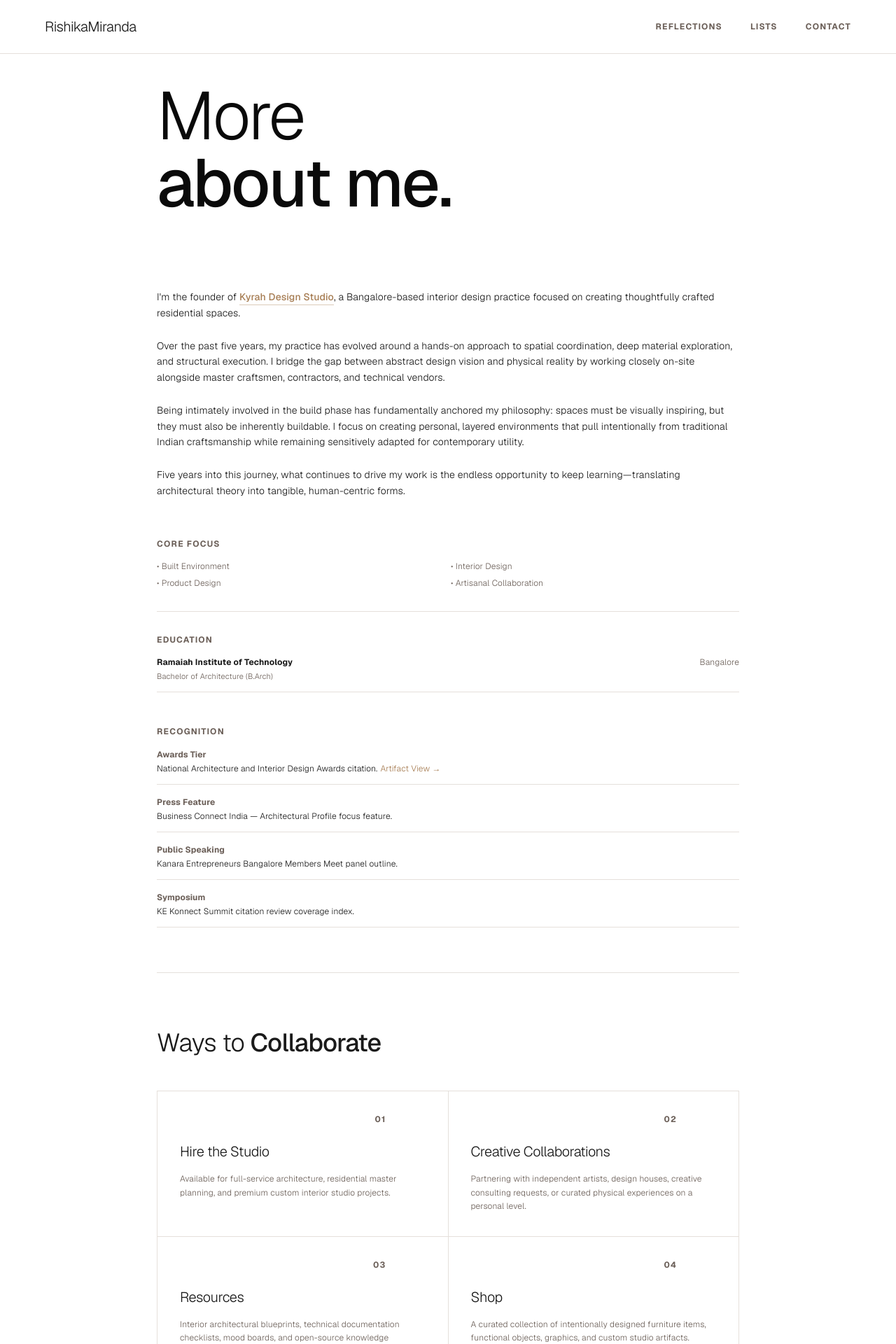
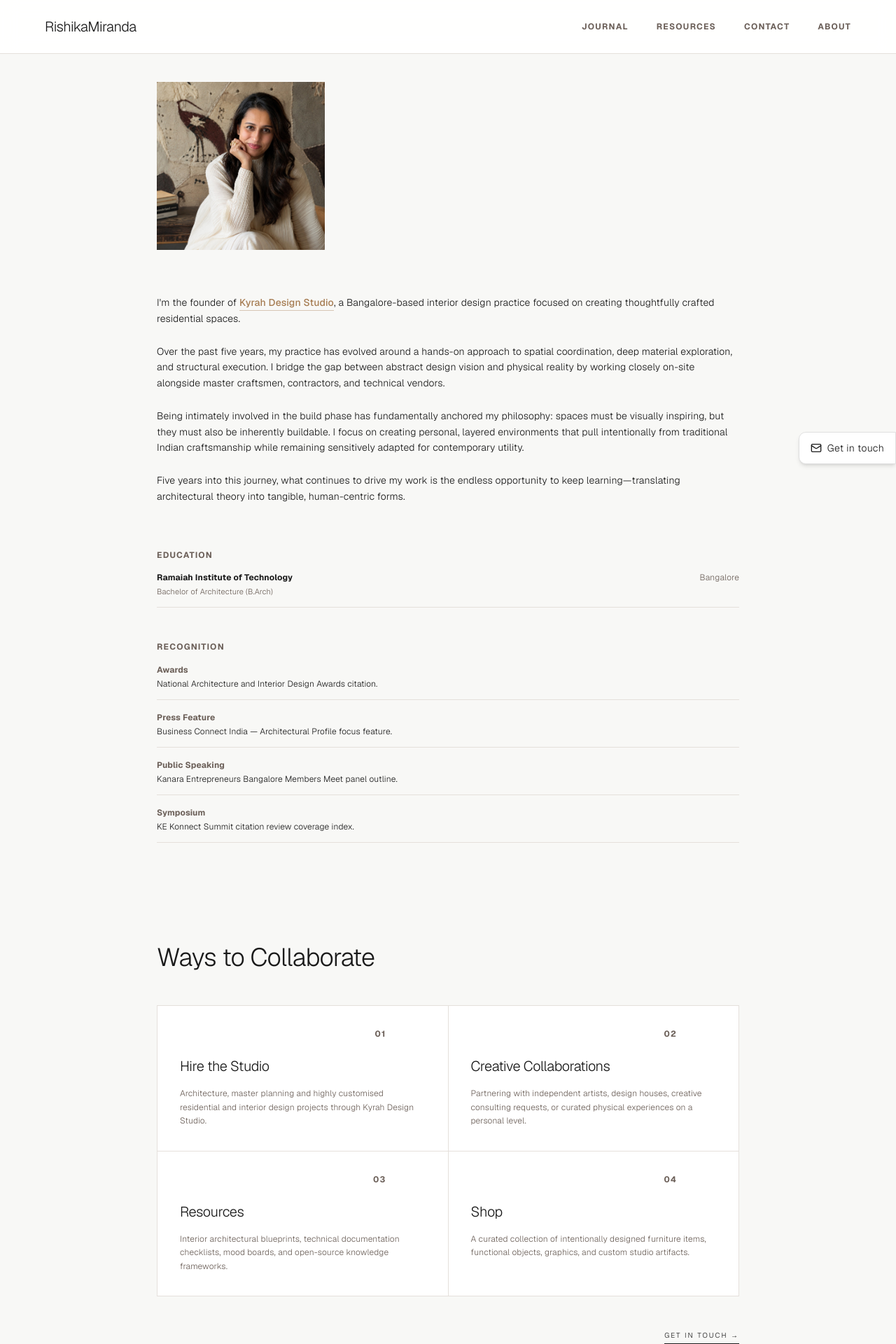
Before and after one commit to rishikamiranda/rishikamiranda, a Next.js app: page /about in a window 1280 px wide. Shown: the top 1920 px of the page at 70% size. Built offline with nearby package versions, Linux system fonts and the light colour scheme.

Commit message:
all changes

```diff
--- a/src/app/about/page.tsx
+++ b/src/app/about/page.tsx
@@ -4,11 +4,14 @@ export default function AboutPage() {
   return (
     <main className="max-w-4xl mx-auto px-4 sm:px-8">
       {/* HERO HEADER SECTION */}
-      <section className="pt-20 pb-12 md:pt-10 md:pb-10 w-full ">
-        <h1 className="text-5xl sm:text-7xl md:text-8xl font-light leading-none tracking-tight">
-          More<br />
-          <span className="font-medium">about me.</span>
-        </h1>
+      <section className="pt-20  md:pt-10  w-full ">
+        <div className="w-40 h-40 sm:w-48 sm:h-48 md:w-52 md:h-52 lg:w-60 lg:h-60 overflow-hidden flex-shrink-0">
+            <img
+              src="/rishika.jpeg"
+              alt="Rishika Miranda"
+              className="w-full h-full object-cover"
+            />
+          </div>
       </section>
 
       {/* BIOGRAPHY NARRATIVE CORE */}
@@ -39,22 +42,9 @@ export default function AboutPage() {
             Five years into this journey, what continues to drive my work is the endless opportunity to keep learning—translating architectural theory into tangible, human-centric forms.
           </p>
 
-          {/* Core Focus Section */}
-          <div className="pt-8">
-            <div className="mb-4">
-              <span className="step-line w-6 mb-3 ml-auto" />
-              <h2 className="text-xs font-bold uppercase tracking-widest text-[#6b5f58]">Core Focus</h2>
-            </div>
-            <ul className="grid grid-cols-2 gap-2 text-xs text-[#6b5f58]">
-              <li className="">• Built Environment</li>
-              <li className="">• Interior Design</li>
-              <li className="">• Product Design</li>
-              <li className="">• Artisanal Collaboration</li>
-            </ul>
-          </div>
 
           {/* Chronological Timeline Modules */}
-          <div className="pt-8 space-y-12 border-t border-[#e5e0db] mt-8">
+          <div className="pt-8 space-y-12 mt-8">
 
             {/* Education Section */}
             <div>
@@ -79,16 +69,8 @@ export default function AboutPage() {
               </div>
               <ul className="space-y-4 text-xs leading-relaxed">
                 <li className="border-b border-[#e5e0db] pb-3">
-                  <span className="block font-bold text-[#6b5f58]">Awards Tier</span>
+                  <span className="block font-bold text-[#6b5f58]">Awards </span>
                   National Architecture and Interior Design Awards citation.
-                  <a
-                    href="https://kyrah.in"
-                    target="_blank"
-                    rel="noopener noreferrer"
-                    className="text-[#a67c52] inline-block ml-1 hover:underline"
-                  >
-                    Artifact View →
-                  </a>
                 </li>
                 <li className="border-b border-[#e5e0db] pb-3">
                   <span className="block font-bold text-[#6b5f58]">Press Feature</span>
@@ -110,10 +92,10 @@ export default function AboutPage() {
       </section>
 
       {/* COLLABORATION GRID */}
-      <section className="py-16 md:py-20 w-full border-t border-[#e5e0db]">
+      <section className="py-16 md:py-20 w-full">
         <div className="mb-12">
           <span className="step-line w-8 mb-6 ml-auto" />
-          <h2 className="text-3xl md:text-4xl font-light text-[#1a1a1a]">Ways to <span className="font-medium">Collaborate</span></h2>
+          <h2 className="text-3xl md:text-4xl font-light text-[#1a1a1a]">Ways to Collaborate</h2>
         </div>
 
         <div className="grid grid-cols-1 md:grid-cols-2 gap-px bg-[#e5e0db] border border-[#e5e0db]">
@@ -124,9 +106,15 @@ export default function AboutPage() {
               <span className="text-xs tracking-widest uppercase text-[#6b5f58] font-bold">01</span>
               <span className="step-line w-10 group-hover:w-16 transition-all duration-300" />
             </div>
-            <h3 className="text-xl font-light text-[#1a1a1a] mb-4">Hire the Studio</h3>
+            <h3 className="text-xl font-light text-[#1a1a1a] mb-4">
+              <a href="https://kyrah.in"
+                  target="_blank"
+                  rel="noopener noreferrer">
+                    Hire the Studio
+                    </a>
+                    </h3>
             <p className="text-xs leading-relaxed text-[#6b5f58]">
-              Available for full-service architecture, residential master planning, and premium custom interior studio projects.
+              Architecture, master planning and highly customised residential and interior design projects through Kyrah Design Studio.
             </p>
           </div>
 
--- a/src/app/contact/page.tsx
+++ b/src/app/contact/page.tsx
@@ -38,7 +38,7 @@ export default function ContactPage() {
       <div className="mb-12">
         <span className="step-line w-12 mb-6" />
         <h1 className="text-4xl sm:text-5xl md:text-6xl font-light text-[#1a1a1a] tracking-tight">
-          Let's <span className="font-medium">collaborate</span>
+          Let's collaborate
         </h1>
         <p className="text-[#6b6b6b] mt-4 max-w-xl">
           Have a project in mind? Looking to collaborate? I'd love to hear from you.
--- a/src/app/globals.css
+++ b/src/app/globals.css
@@ -15,12 +15,12 @@
 
 @layer base {
   body {
-    background-color: #ffffff;
+    background-color: hsl(var(--background)); /* ← explicit */
     color: #1a1a1a;
     font-family: 'Geist', sans-serif;
     font-weight: 300;
     letter-spacing: 0.01em;
-    @apply bg-background text-foreground;
+    @apply text-foreground;
   }
 
   h1, h2, h3, h4 {
@@ -80,7 +80,7 @@
 }
 
 :root {
-  --background: oklch(1 0 0);
+  --background: 40 15% 97%;
   --foreground: oklch(0.145 0 0);
   --card: oklch(1 0 0);
   --card-foreground: oklch(0.145 0 0);
--- a/src/app/journal/page.tsx
+++ b/src/app/journal/page.tsx
@@ -1,33 +1,45 @@
 import Link from 'next/link';
 import { getAllJournalEntries } from '@/actions/journal-entries';
 import { categoryDisplayNames } from '@/types';
-
 
 export default async function JournalIndexPage() {
   const entries = await getAllJournalEntries();
 
   return (
-    <div className="max-w-4xl mx-auto px-4 py-12 sm:py-16">
+    <div className="max-w-6xl mx-auto px-4 py-12 sm:py-16">
       <div className="mb-12">
-        <span className="text-[10px] tracking-[0.2em] uppercase text-[#6b6b6b]">Journal</span>
         <h1 className="text-4xl sm:text-5xl md:text-6xl font-light text-[#1a1a1a] tracking-tight mt-2">
-          Writings and resources<br />
-          <span className="font-medium">on design</span>
+          Journal
         </h1>
       </div>
 
       {entries.length === 0 ? (
-        <p className="text-[#6b6b6b] text-center py-12">No journal entries yet.</p>
+        <p className="text-[#6b6b6b] text-center py-12">A collection of useful things is taking shape. More soon.</p>
       ) : (
-        <div className="space-y-4">
+        <div className="grid grid-cols-1 sm:grid-cols-2 lg:grid-cols-3 gap-6 md:gap-8">
           {entries.map((entry) => (
             <Link
               key={entry.id}
               href={`/journal/${entry.slug}`}
-              className="group block border-b border-[#eaeaea] py-4 hover:border-[#d0d0d0] transition-colors"
+              className="group block border border-[#eaeaea] rounded-lg overflow-hidden hover:border-[#d0d0d0] transition-colors duration-300 hover:shadow-sm bg-white"
             >
-              <div className="flex flex-col sm:flex-row sm:items-center sm:justify-between gap-2">
-                <div>
+              {/* Cover Image */}
+              <div className="aspect-[4/3] overflow-hidden bg-[#f5f5f5]">
+                {entry.cover_image ? (
+                  <img
+                    src={entry.cover_image}
+                    alt={entry.title}
+                    className="w-full h-full object-cover  transition-all duration-700 ease-out group-hover:scale-105"
+                  />
+                ) : (
+                  <div className="w-full h-full flex items-center justify-center text-[#6b6b6b] text-sm">
+                    No image
+                  </div>
+                )}
+              </div>
+
+              {/* Content */}
+              <div className="p-5">
                 <span className="text-[10px] tracking-[0.1em] uppercase text-[#6b6b6b] font-light">
                   {new Date(entry.created_at || '').toLocaleDateString('en-US', {
                     month: 'long',
@@ -35,16 +47,15 @@ export default async function JournalIndexPage() {
                     year: 'numeric',
                   })}
                 </span>
-                  <h2 className="text-base md:text-lg font-light text-[#1a1a1a] group-hover:text-[#6b6b6b] transition-colors mt-1">
+                <h2 className="text-base md:text-lg font-light text-[#1a1a1a] group-hover:text-[#6b6b6b] transition-colors mt-1 leading-snug">
                   {entry.title}
                 </h2>
                 {entry.description && (
-                    <p className="text-sm text-[#6b6b6b] font-light mt-1 line-clamp-2">
+                  <p className="text-sm text-[#6b6b6b] font-light mt-2 line-clamp-3">
                     {entry.description}
                   </p>
                 )}
-                </div>
-                <div className="flex flex-wrap gap-2">
+                <div className="flex flex-wrap gap-2 mt-3">
                   {entry.categories?.map((cat) => (
                     <span
                       key={cat}
--- a/src/app/layout.tsx
+++ b/src/app/layout.tsx
@@ -1,10 +1,15 @@
 import type { Metadata } from 'next';
 import { Geist } from 'next/font/google';
+import { Mail } from 'lucide-react';
+import Link from 'next/link';
 import './globals.css';
 import Header from '@/components/layout/Header';
 import Footer from '@/components/layout/Footer';
 
-const geist = Geist({ subsets: ['latin'], weight: ['100', '200', '300', '400', '500', '600', '700', '800', '900'] });
+const geist = Geist({
+  subsets: ['latin'],
+  weight: ['100', '200', '300', '400', '500', '600', '700', '800', '900']
+});
 
 export const metadata: Metadata = {
   title: 'Rishika Miranda | Spatial Design, Architecture & Curation',
@@ -18,6 +23,16 @@ export default function RootLayout({ children }: { children: React.ReactNode })
         <Header />
         <main className="flex-1">{children}</main>
         <Footer />
+
+        {/* Persistent Contact Button - Fixed at 80% from top, right edge */}
+        <Link
+          href="/contact"
+          className="fixed right-0 top-[80%] -translate-y-1/2 z-50 flex items-center gap-2 bg-white border border-[#e0e0e0] rounded-l-lg shadow-md px-4 py-3 text-sm text-[#1a1a1a] hover:bg-[#f5f5f5] hover:text-[#a67c52] hover:border-[#a67c52] transition-colors duration-300"
+          aria-label="Get in touch"
+        >
+          <Mail className="w-4 h-4" />
+          <span className="font-light tracking-wide">Get in touch</span>
+        </Link>
       </body>
     </html>
   );
--- a/src/app/lists/page.tsx
+++ b/src/app/lists/page.tsx
@@ -17,11 +17,11 @@ export default async function ListsIndexPage() {
   return (
     <div className="max-w-6xl mx-auto px-4 py-12 sm:py-16">
       <h1 className="text-4xl sm:text-5xl md:text-6xl font-light text-[#1a1a1a] tracking-tight mb-8">
-        Curated <span className="font-medium">Lists</span>
+        Resources
       </h1>
 
       {Object.keys(groupedLists).length === 0 ? (
-        <p className="text-[#6b6b6b] text-center py-12">No lists available yet.</p>
+        <p className="text-[#6b6b6b] text-center py-12">A collection of useful things is taking shape. More soon.</p>
       ) : (
         Object.entries(groupedLists).map(([category, items]) => (
           <div key={category} className="mb-12">
--- a/src/app/page.tsx
+++ b/src/app/page.tsx
@@ -59,9 +59,9 @@ export default async function HomePage() {
       {/* JOURNAL SECTION */}
       <section className="max-w-6xl mx-auto px-4 sm:px-8 py-16 md:py-20 w-full">
         <div className="mb-12">
-          <span className="text-[10px] tracking-[0.2em] uppercase text-[#6b6b6b]">Journal</span>
+          <span className="text-[10px] tracking-[0.2em] uppercase text-[#6b6b6b]"></span>
           <h2 className="text-3xl sm:text-4xl md:text-5xl font-light text-[#1a1a1a] leading-tight mt-2">
-            <span className="font-medium">Reflections </span> &amp; Resources
+            Journal
           </h2>
         </div>
         <div className="space-y-4">
@@ -79,7 +79,7 @@ export default async function HomePage() {
                 {/* Background image – hidden by default, appears on hover */}
                 {heroImage && (
                   <div
-                    className="absolute inset-0 z-0 bg-cover bg-center opacity-0 group-hover:opacity-10 transition-opacity duration-700 grayscale"
+                    className="absolute inset-0 z-0 bg-cover bg-center opacity-0 group-hover:opacity-10 transition-opacity duration-700"
                     style={{ backgroundImage: `url('${heroImage}')` }}
                   />
                 )}
@@ -138,9 +138,8 @@ export default async function HomePage() {
       {/* LISTS SECTION – Gallery Grid */}
       <section className="max-w-6xl mx-auto px-4 sm:px-8 py-16 md:py-20 w-full">
         <div className="mb-12">
-          <span className="text-[10px] tracking-[0.2em] uppercase text-[#6b6b6b]">Lists</span>
           <h2 className="text-3xl sm:text-4xl md:text-5xl font-light text-[#1a1a1a] leading-tight mt-2">
-            Curated <span className="font-medium">Collections</span>
+Resources
           </h2>
         </div>
 
@@ -159,7 +158,7 @@ export default async function HomePage() {
                     <img
                       src={list.cover_image}
                       alt={list.title}
-                      className="w-full h-full object-cover grayscale group-hover:grayscale-0 transition-all duration-700 ease-out group-hover:scale-105"
+                      className="w-full h-full object-cover transition-all duration-700 ease-out group-hover:scale-105"
                     />
                   ) : (
                     <div className="w-full h-full flex items-center justify-center text-[#6b6b6b] text-sm">
@@ -187,59 +186,17 @@ export default async function HomePage() {
           </div>
         )}
 
-        <div className="text-left mt-8">
+        <div className="text-right mt-8">
           <Link
             href="/lists"
             className="text-[10px] tracking-[0.2em] uppercase text-[#1a1a1a] hover:text-[#6b6b6b] transition-colors border-b border-[#1a1a1a] pb-1"
           >
-            All Lists →
+            All Resources →
           </Link>
         </div>
       </section>
 
-      {/* CONTACT DIALOG */}
-      <dialog
-        id="contactDialog"
-        className="rounded-none border border-[#d0d0d0] shadow-2xl p-10 max-w-md w-full backdrop:bg-black/30 open:flex open:flex-col open:gap-6 bg-white"
-      >
-        <form method="dialog" className="flex flex-col gap-6">
-          <div>
-            <h3 className="text-2xl font-light text-[#1a1a1a] tracking-wide">Let's collaborate</h3>
-            <p className="text-sm text-[#4a4a4a] font-light mt-1">Tell me about your project or idea.</p>
-          </div>
-          <div className="space-y-4">
-            <input
-              type="text"
-              placeholder="Your name"
-              className="w-full border-b border-[#d0d0d0] bg-transparent py-2 text-sm focus:outline-none focus:border-[#1a1a1a] transition-colors placeholder:text-[#a0a0a0] font-light"
-            />
-            <input
-              type="email"
-              placeholder="Your email"
-              className="w-full border-b border-[#d0d0d0] bg-transparent py-2 text-sm focus:outline-none focus:border-[#1a1a1a] transition-colors placeholder:text-[#a0a0a0] font-light"
-            />
-            <textarea
-              rows={3}
-              placeholder="Brief description..."
-              className="w-full border-b border-[#d0d0d0] bg-transparent py-2 text-sm focus:outline-none focus:border-[#1a1a1a] transition-colors placeholder:text-[#a0a0a0] font-light resize-none"
-            />
-          </div>
-          <div className="flex justify-end gap-4 mt-2">
-            <button
-              type="button"
-              className="text-[10px] tracking-[0.2em] uppercase text-[#6b6b6b] hover:text-[#1a1a1a] transition-colors font-light"
-            >
-              Cancel
-            </button>
-            <button
-              type="submit"
-              className="text-[10px] tracking-[0.2em] uppercase text-white bg-[#1a1a1a] px-6 py-2 hover:bg-[#3a3a3a] transition-colors font-light"
-            >
-              Send Message
-            </button>
-          </div>
-        </form>
-      </dialog>
+
     </>
   );
 }
--- a/src/components/home/About.tsx
+++ b/src/components/home/About.tsx
@@ -2,22 +2,21 @@ import Link from 'next/link';
 
 export default function About() {
   return (
-    <section className="max-w-6xl mx-auto px-4 sm:px-8 py-16 md:py-20 w-full">
-      <div className="flex flex-col md:flex-row gap-12 md:gap-16 items-start">
+    <section className="max-w-6xl mx-auto px-4 sm:px-8 py-20 md:py-20 w-full">
+      <div className="flex flex-col md:flex-row gap-8 md:gap-10 lg:gap-12 items-center md:items-start">
         {/* LEFT: Square Portrait */}
-        <div className="md:w-[40%] flex justify-center md:justify-start">
-          <div className="w-40 h-40 sm:w-52 sm:h-52 md:w-64 md:h-64 lg:w-72 lg:h-72 overflow-hidden border-2 border-[#e0e0e0] flex-shrink-0">
+        <div className="flex justify-center md:justify-start flex-shrink-0">
+          <div className="w-40 h-40 sm:w-48 sm:h-48 md:w-52 md:h-52 lg:w-60 lg:h-60 overflow-hidden border-2 border-[#e0e0e0] flex-shrink-0">
             <img
               src="/rishika.jpeg"
               alt="Rishika Miranda"
-              className="w-full h-full object-cover grayscale"
+              className="w-full h-full object-cover"
             />
           </div>
         </div>
 
         {/* RIGHT: Text Content */}
-        <div className="md:w-[60%] flex flex-col">
-          <span className="text-[10px] tracking-[0.2em] uppercase text-[#6b6b6b] mb-4">About</span>
+        <div className="flex flex-col flex-1 md:min-w-0">
           <h2 className="text-3xl sm:text-4xl md:text-5xl font-light text-[#1a1a1a] leading-tight mb-6">
             Hi, I am Rishika
           </h2>
--- a/src/components/layout/Header.tsx
+++ b/src/components/layout/Header.tsx
@@ -1,18 +1,45 @@
 'use client';
 
-import { useState } from 'react';
+import { useEffect, useRef, useState } from 'react';
 import Link from 'next/link';
 import { Menu, X } from 'lucide-react';
-import { WebsiteIcon, LinkedinIcon, InstagramIcon } from '@/components/icons';
 
 export default function Header() {
   const [isOpen, setIsOpen] = useState(false);
+  const [headerHeight, setHeaderHeight] = useState(0);
+  const headerRef = useRef<HTMLElement>(null);
 
-  const toggleMenu = () => setIsOpen(!isOpen);
+  const toggleMenu = () => setIsOpen((prev) => !prev);
   const closeMenu = () => setIsOpen(false);
 
+  // Measure the real header height instead of guessing with a fixed
+  // padding value — py-6 + logo/icon size can render at different
+  // heights depending on font loading, so we read the actual box.
+  useEffect(() => {
+    const updateHeight = () => {
+      if (headerRef.current) {
+        setHeaderHeight(headerRef.current.offsetHeight);
+      }
+    };
+
+    updateHeight();
+
+    const resizeObserver = new ResizeObserver(updateHeight);
+    if (headerRef.current) resizeObserver.observe(headerRef.current);
+
+    window.addEventListener('resize', updateHeight);
+    return () => {
+      resizeObserver.disconnect();
+      window.removeEventListener('resize', updateHeight);
+    };
+  }, []);
+
   return (
-    <header className="w-full flex items-center justify-between px-4 sm:px-8 md:px-16 py-6 border-b border-[#e5e0db] sticky top-0 bg-white/90 backdrop-blur-md z-50">
+    <>
+      <header
+        ref={headerRef}
+        className="w-full flex items-center justify-between px-4 sm:px-8 md:px-16 py-6 border-b border-[#e5e0db] sticky top-0 bg-white/90 backdrop-blur-md z-50"
+      >
         {/* Logo */}
         <Link
           href="/"
@@ -24,13 +51,16 @@ export default function Header() {
         {/* Desktop Navigation */}
         <nav className="hidden md:flex items-center gap-8 md:gap-10 text-xs tracking-widest uppercase text-[#6b5f58] font-bold">
           <Link href="/journal" className="hover:text-[#1a1a1a] transition">
-          Reflections
+            Journal
           </Link>
           <Link href="/lists" className="hover:text-[#1a1a1a] transition">
-          Lists
+            Resources
           </Link>
           <Link href="/contact" className="hover:text-[#1a1a1a] transition">
             Contact
+          </Link>
+          <Link href="/about" className="hover:text-[#1a1a1a] transition">
+            About
           </Link>
         </nav>
 
@@ -43,27 +73,42 @@ export default function Header() {
         >
           {isOpen ? <X size={24} /> : <Menu size={24} />}
         </button>
+      </header>
 
-      {/* Mobile Menu Overlay */}
+      {/* Mobile Menu Overlay
+          - Rendered as a sibling of <header>, not a child, so the header's
+            backdrop-blur never creates a new containing block for this
+            fixed element (which was causing the transparency bug).
+          - Uses `hidden` when closed (not opacity/visibility) so the panel
+            is fully removed from the render/paint path on mount — this
+            guarantees it can never appear open by default, even during
+            hydration or a stale-cache load.
+          - `top` is set to the *measured* header height, not a guessed
+            padding value, so the first nav item is never hidden behind
+            the sticky header. */}
       <div
-        className={`fixed inset-0 bg-white z-40 flex flex-col justify-start pt-10 px-8 space-y-8 md:hidden transition-all duration-300 ease-out ${
-          isOpen ? 'opacity-100 visible' : 'opacity-0 invisible'
+        className={`fixed inset-x-0 bottom-0 isolate bg-white z-40 flex-col px-8 pt-10 space-y-8 md:hidden overflow-y-auto ${
+          isOpen ? 'flex' : 'hidden'
         }`}
+        style={{ top: headerHeight, backgroundColor: '#ffffff' }}
         onClick={closeMenu}
       >
         <span className="step-line w-8 mb-2" />
         <nav className="flex flex-col gap-y-6 text-lg tracking-widest uppercase text-[#6b5f58] font-bold">
           <Link href="/journal" className="hover:text-[#1a1a1a] transition block py-2" onClick={closeMenu}>
-            Reflections
+            Journal
           </Link>
           <Link href="/lists" className="hover:text-[#1a1a1a] transition block py-2" onClick={closeMenu}>
-            Lists
+            Resources
           </Link>
           <Link href="/contact" className="hover:text-[#1a1a1a] transition block py-2" onClick={closeMenu}>
             Contact
           </Link>
+          <Link href="/about" className="hover:text-[#1a1a1a] transition block py-2" onClick={closeMenu}>
+            About
+          </Link>
         </nav>
       </div>
-    </header>
+    </>
   );
 }
```
Also changed, not shown: src/components/Hero.tsx (+11 -7 lines), src/components/home/Work.tsx (+4 -5 lines), src/components/layout/Footer.tsx (+8 -4 lines), public/kyrahlogo.png (added). Lines whose indentation alone changed are shown as unchanged.
